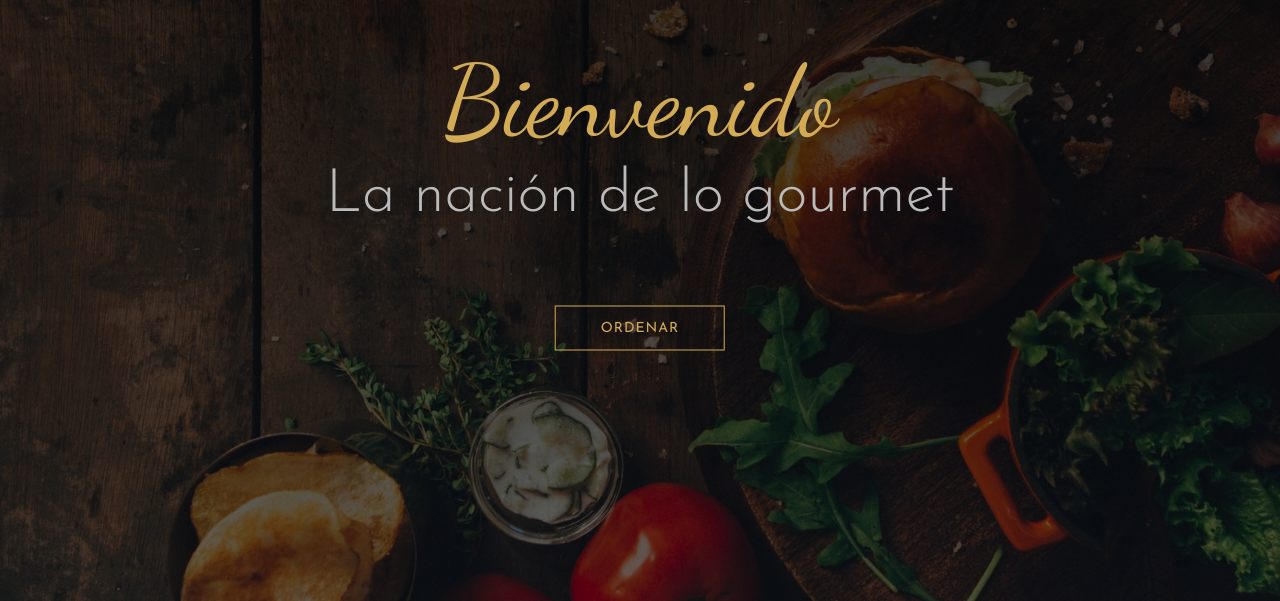
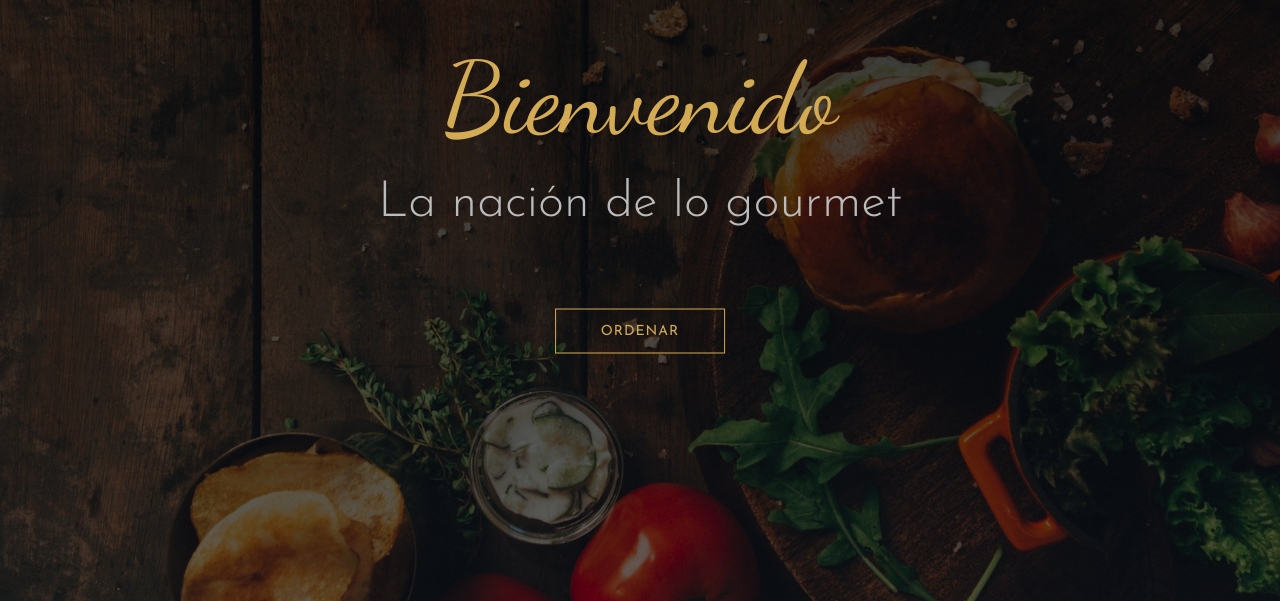
Before and after one commit to Nexxtor/republicasazon, a website: page index.html in a window 1280 px wide. Shown: the part 199-800 px from the top of the page. Drawn offline with nearby package versions, Linux system fonts and the light colour scheme; files that its build step writes are made by us from their sources.

Commit message:
Update font size in heanding

```diff
--- a/sass/components/_heading.scss
+++ b/sass/components/_heading.scss
@@ -3,12 +3,12 @@
   font-size: 100px;
   font-weight: 300;
   color: $color-primary;
-  margin-bottom: 14px;
+  margin-bottom: 30px;
 }
 
 .sub-heading {
   font-family: $font-josefinSans;
-  font-size: 60px;
+  font-size: 50px;
   font-weight: 300;
   color: $color-secondary;
   margin-bottom: 80px;
```
